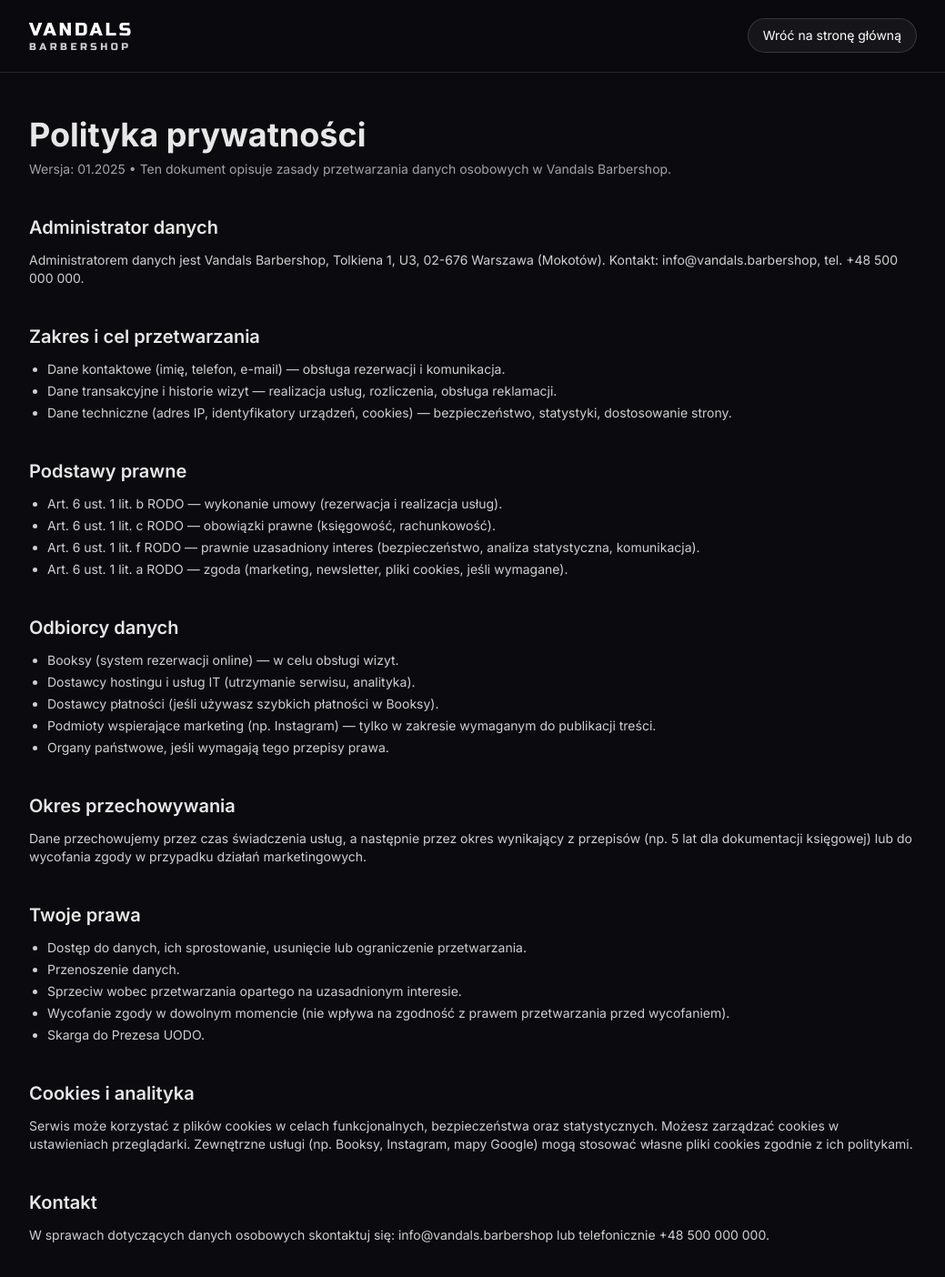
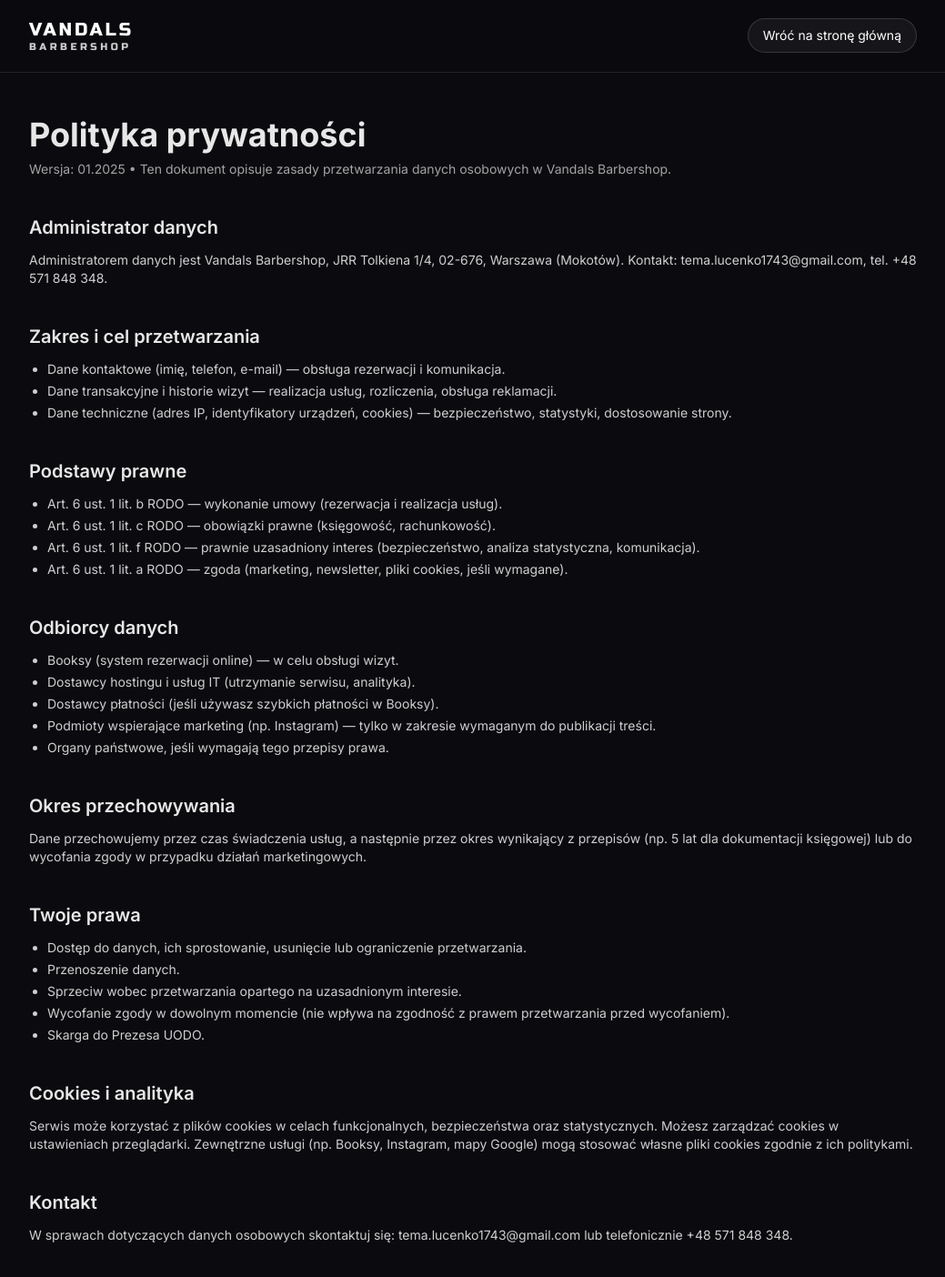
Before and after one commit to YaGlebs/vandals-site, a Next.js app: page /polityka-prywatnosci in a window 1280 px wide. Shown: the top 1404 px of the page at 91% size, without its empty margins (120-1159 px from the left). Built offline with nearby package versions, Linux system fonts and the light colour scheme.

Commit message:
chore: update contact line and privacy policy

```diff
--- a/app/page.tsx
+++ b/app/page.tsx
@@ -14,7 +14,7 @@
   { code: 'pl', label: 'PL' },
   { code: 'en', label: 'EN' },
   { code: 'uk', label: 'UA' },
-  { code: 'ru', label: 'BY' },
+  { code: 'ru', label: 'RU' },
 ];
 
 const TEXT: Record<string, Record<Lang, string>> = {
--- a/app/polityka-prywatnosci/page.tsx
+++ b/app/polityka-prywatnosci/page.tsx
@@ -31,7 +31,7 @@
         <section className="space-y-3">
           <h2 className="text-xl font-semibold">Administrator danych</h2>
           <p className="text-sm text-white/80">
-            Administratorem danych jest Vandals Barbershop, Tolkiena 1, U3, 02-676 Warszawa (Mokotów). Kontakt: info@vandals.barbershop, tel. +48 500 000 000.
+            Administratorem danych jest Vandals Barbershop, JRR Tolkiena 1/4, 02-676, Warszawa (Mokotów). Kontakt: tema.lucenko1743@gmail.com, tel. +48 571 848 348.
           </p>
         </section>
 
@@ -93,7 +93,7 @@
         <section className="space-y-3">
           <h2 className="text-xl font-semibold">Kontakt</h2>
           <p className="text-sm text-white/80">
-            W sprawach dotyczących danych osobowych skontaktuj się: info@vandals.barbershop lub telefonicznie +48 500 000 000.
+            W sprawach dotyczących danych osobowych skontaktuj się: tema.lucenko1743@gmail.com lub telefonicznie +48 571 848 348.
           </p>
         </section>
       </div>
```
